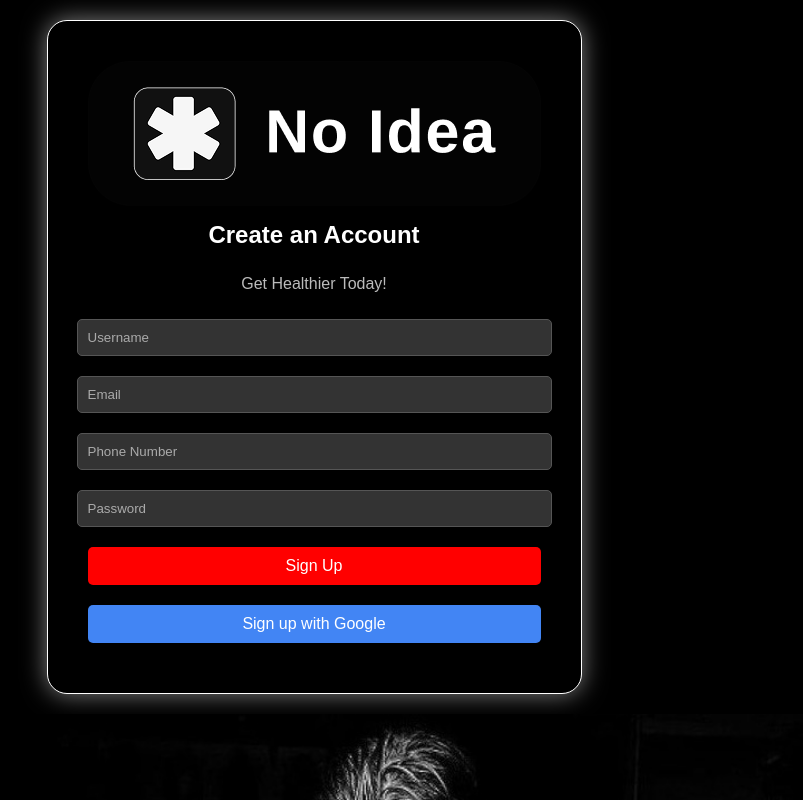
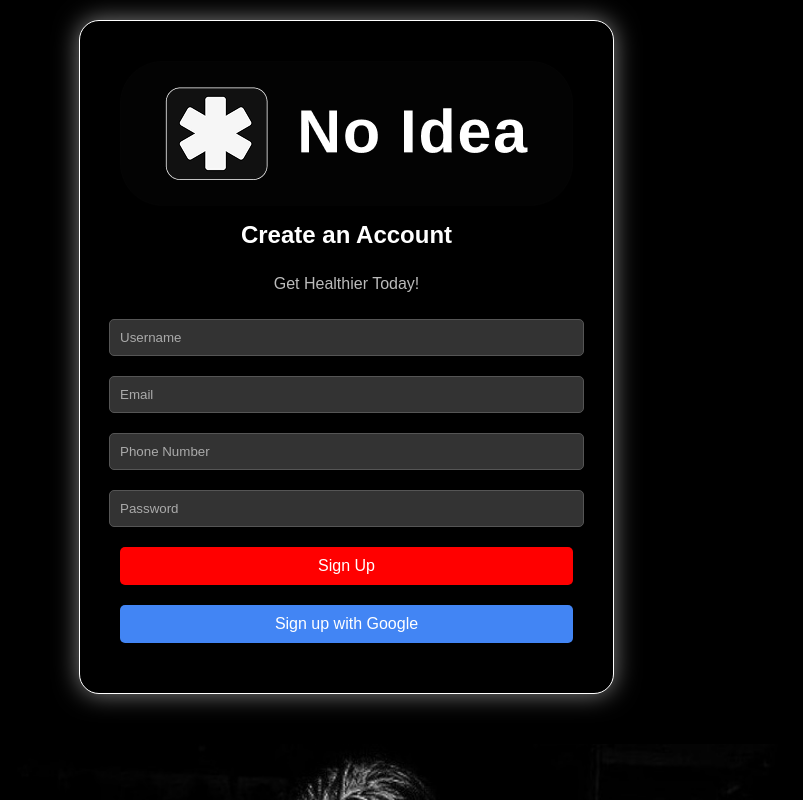
Before and after one commit to GeraldAlanRaj/No-Idea, a React (Create React App) app in the folder frontend/: page /signup in a window 1280 px wide. Shown: the whole page, without its empty margins (356-1159 px from the left). Built offline with nearby package versions, Linux system fonts and the light colour scheme.

Commit message:
Added the logo to Signup Page and Modified its CSS

```diff
--- a/frontend/src/styles/SignUp.css
+++ b/frontend/src/styles/SignUp.css
@@ -34,7 +34,7 @@
   align-items: center;
   text-align: center;
   box-shadow: 0px 0px 25px rgba(255, 255, 255, 0.5);
-  margin-left: 60px;
+  margin-left:125px;
 }
 
 .Signup_Form h2 {
@@ -106,6 +106,8 @@
   display: flex;
   justify-content: center;
   align-items: center;
+  padding: 30px;
+  margin-right: 80px;
 }
 
 .Signup_Image img {
```
Also changed, not shown: frontend/src/assets/signup-page-imag.jpg (deleted).
